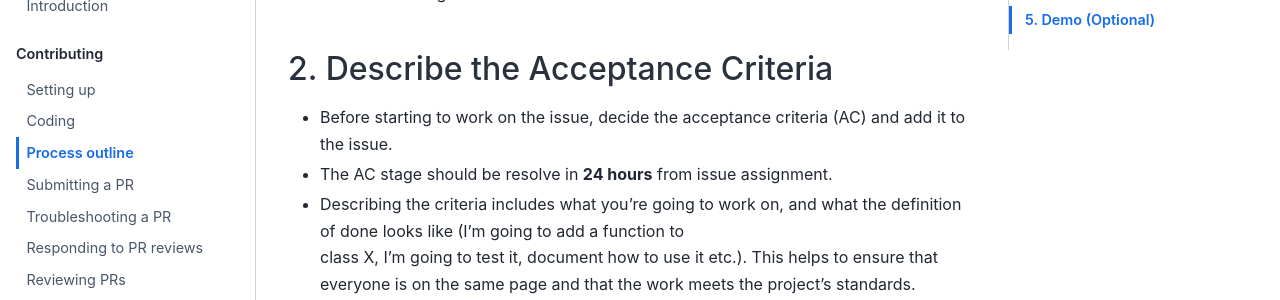
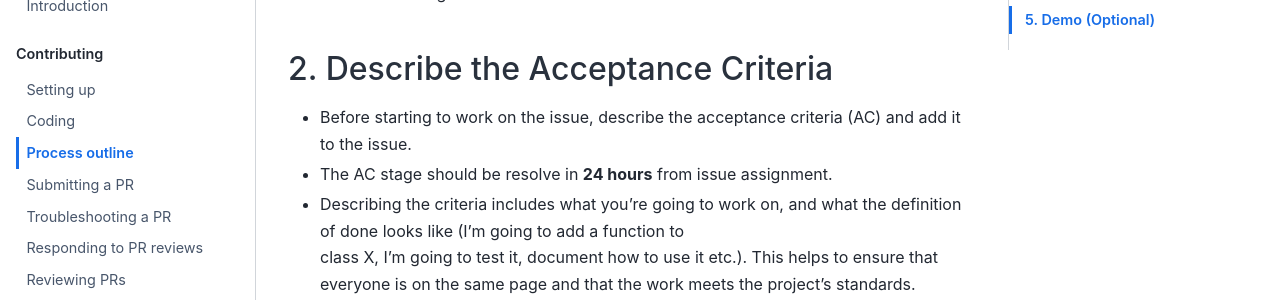
Before and after one commit to ploomber/contributing, a Jupyter Book: the page built from contributing/process-outline.md, in a window 1280 px wide and 900 px high, scrolled down 435 px. Shown: the part 153-453 px from the top of the window. Built offline with Jupyter Book 1.0.4 settings and Sphinx 7.4.7 and the Sphinx Book theme 1.1.4, drawn with Linux system fonts in a browser that asks for light colours.

Commit message:
changed sentence per suggestions

```diff
--- a/contributing/process-outline.md
+++ b/contributing/process-outline.md
@@ -17,7 +17,7 @@
 
 ## 2. Describe the Acceptance Criteria
 
-- Before starting to work on the issue, decide the acceptance criteria (AC)
+- Before starting to work on the issue, describe the acceptance criteria (AC)
   and add it to the issue.
 - The AC stage should be resolve in **24 hours** from issue assignment.
 - Describing the criteria includes what you're going to work on,
```
